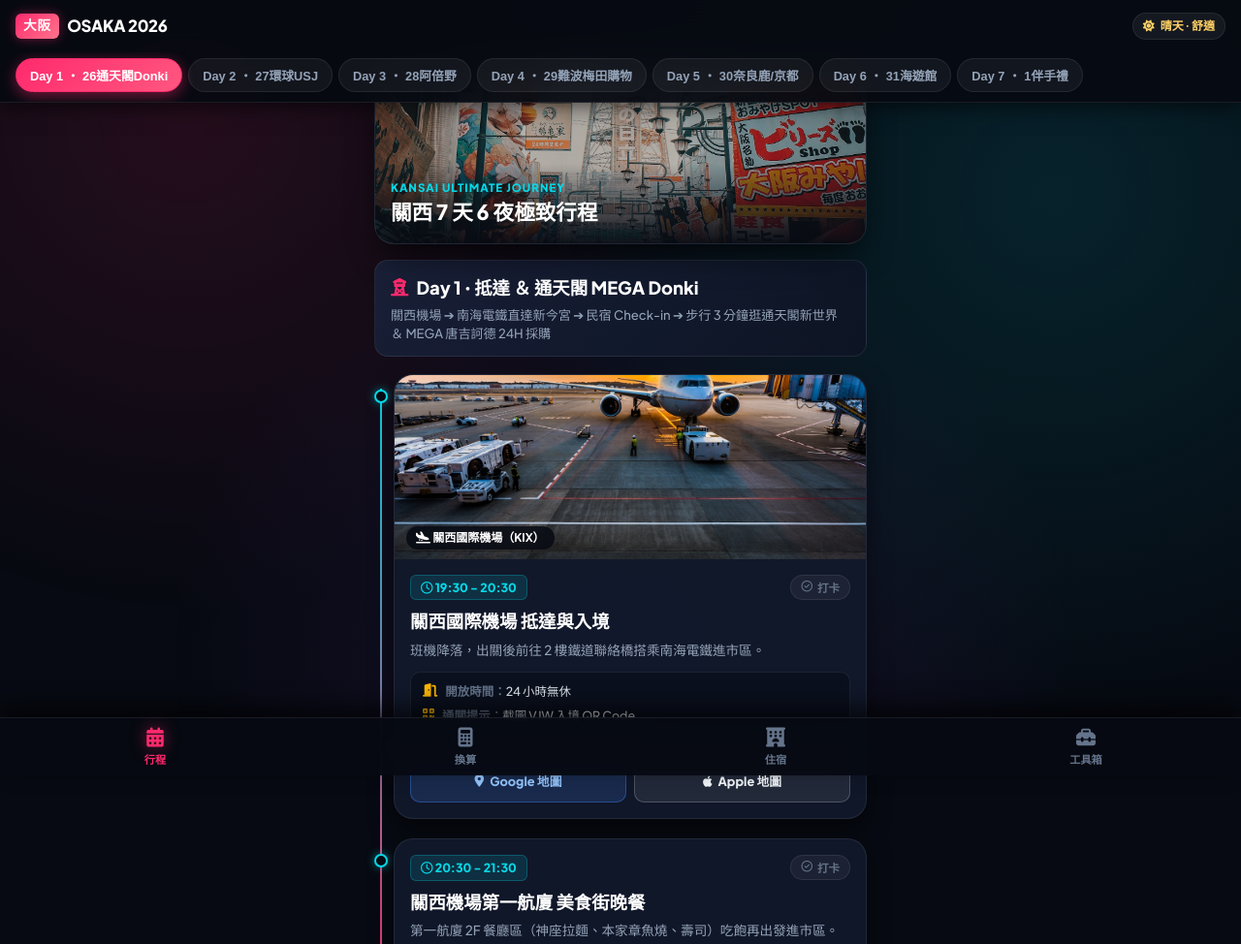
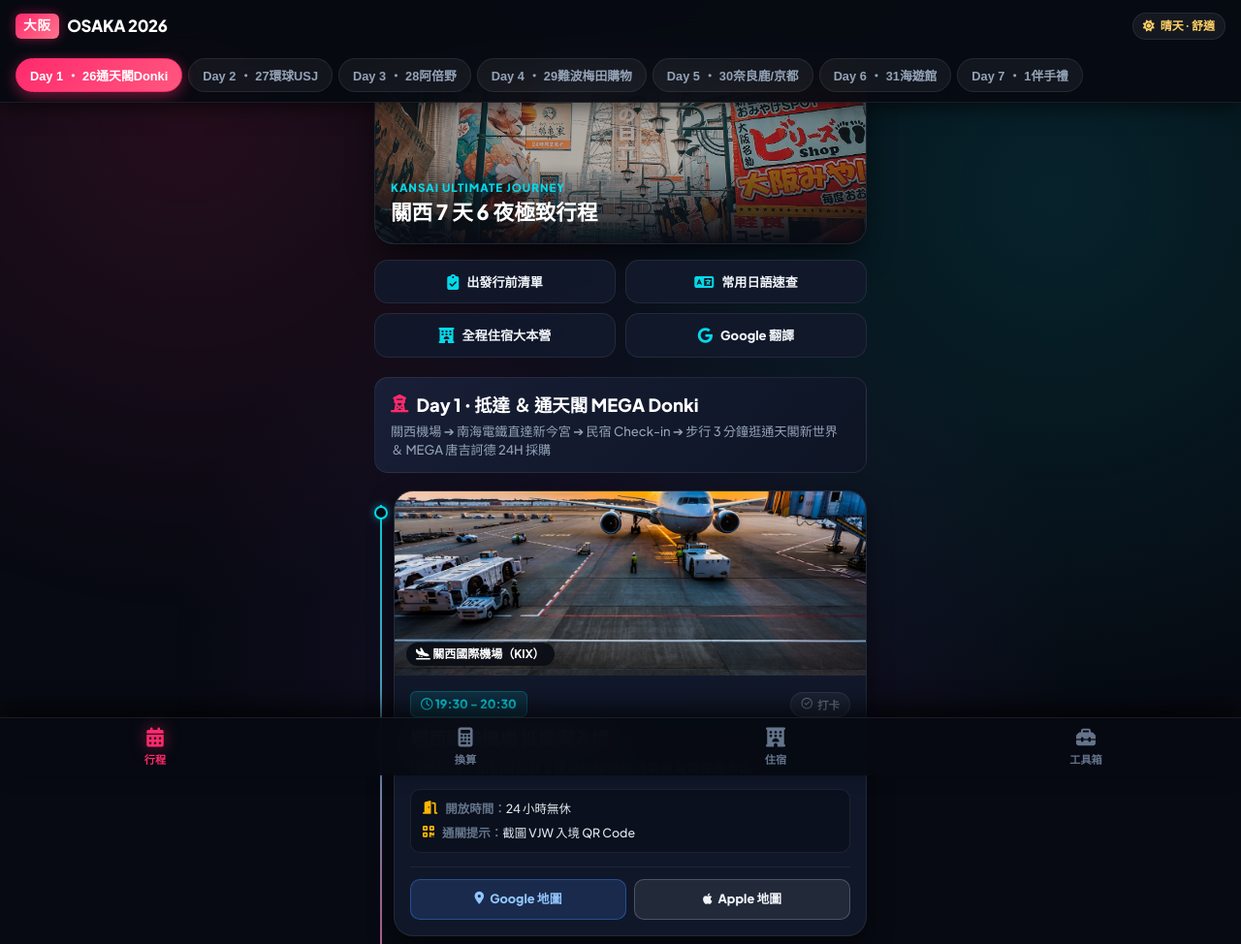
Before and after one commit to samngjjj/osaka, a plain HTML site: page index.html in a window 1280 px wide. Shown: the top 974 px of the page at 97% size. Drawn offline with Linux system fonts and the light colour scheme; a web font is replaced by a local one.

Commit message:
feat: add Google Translate jump button with 2x2 grid layout (田字結構)

```diff
--- a/index.html
+++ b/index.html
@@ -253,6 +253,43 @@
       font-size: 1.35rem;
       font-weight: 900;
       color: #fff;
+    }
+
+    /* Quick Action Hub (田字結構 2x2 Grid) */
+    .quick-grid-2x2 {
+      display: grid;
+      grid-template-columns: 1fr 1fr;
+      gap: 10px;
+      margin: 12px 0 20px;
+    }
+
+    .quick-grid-btn {
+      background: var(--bg-card);
+      border: 1px solid var(--border-subtle);
+      border-radius: var(--radius-lg);
+      padding: 12px 14px;
+      color: var(--text-main);
+      display: flex;
+      align-items: center;
+      justify-content: center;
+      gap: 8px;
+      font-size: 0.82rem;
+      font-weight: 800;
+      cursor: pointer;
+      text-decoration: none;
+      backdrop-filter: blur(12px);
+      transition: all 0.25s var(--ease-spring);
+    }
+
+    .quick-grid-btn:active {
+      transform: scale(0.96);
+      background: var(--bg-card-elevated);
+      border-color: var(--neon-cyan);
+    }
+
+    .quick-grid-btn i {
+      font-size: 1rem;
+      color: var(--neon-cyan);
     }
 
     /* Day Panels & Timeline Spots */
@@ -843,6 +880,22 @@
           <div class="hero-headline">關西 7 天 6 夜極致行程</div>
         </div>
       </div>
+    </div>
+
+    <!-- Quick Utility Bar (田字結構 2x2 Grid) -->
+    <div class="quick-grid-2x2">
+      <button class="quick-grid-btn" onclick="openSheet('toolsSheet')">
+        <i class="fa-solid fa-clipboard-check"></i> 出發行前清單
+      </button>
+      <button class="quick-grid-btn" onclick="openSheet('toolsSheet')">
+        <i class="fa-solid fa-language"></i> 常用日語速查
+      </button>
+      <button class="quick-grid-btn" onclick="openSheet('hotelSheet')">
+        <i class="fa-solid fa-hotel"></i> 全程住宿大本營
+      </button>
+      <a class="quick-grid-btn" href="https://translate.google.com/?sl=zh-TW&tl=ja&op=translate" target="_blank" rel="noopener noreferrer">
+        <i class="fa-brands fa-google"></i> Google 翻譯
+      </a>
     </div>
 
     <!-- ==========================================================================
```
Also changed, not shown: osaka_interactive_itinerary.html (+6 -3 lines).
